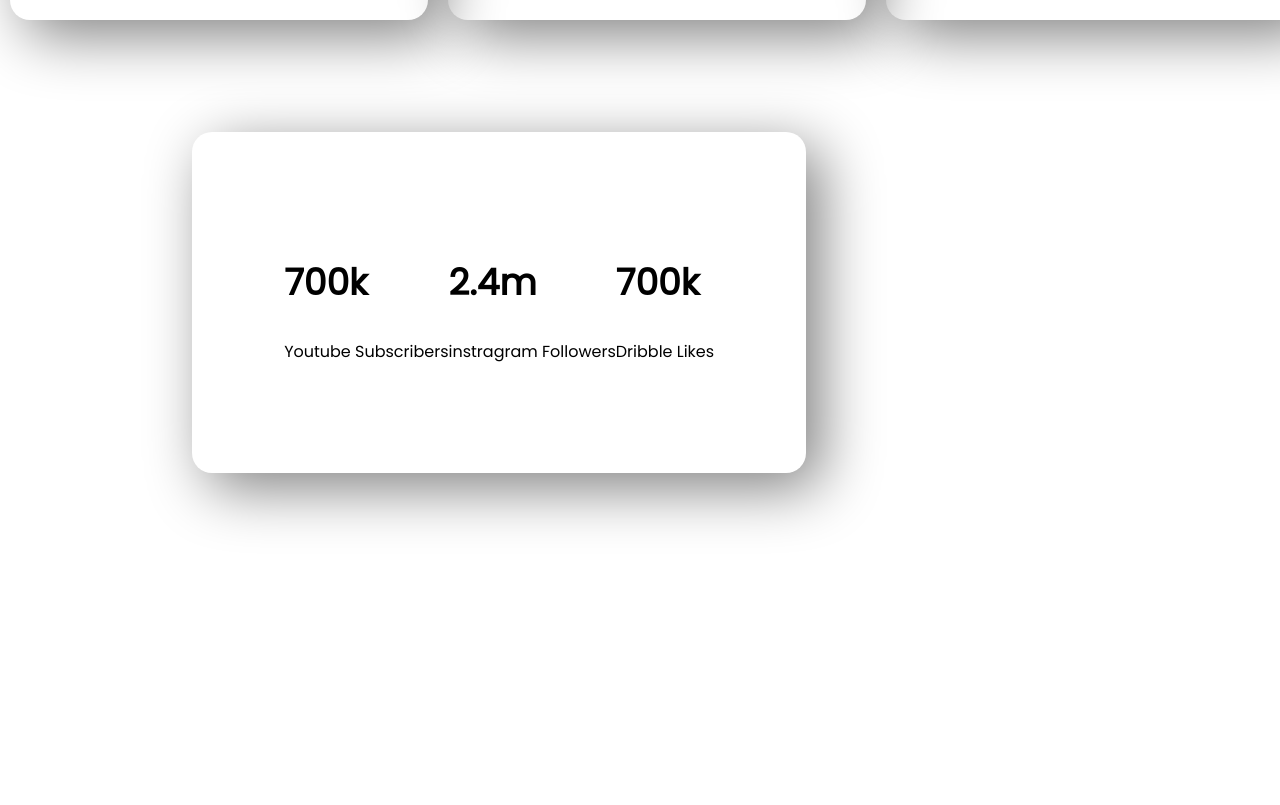
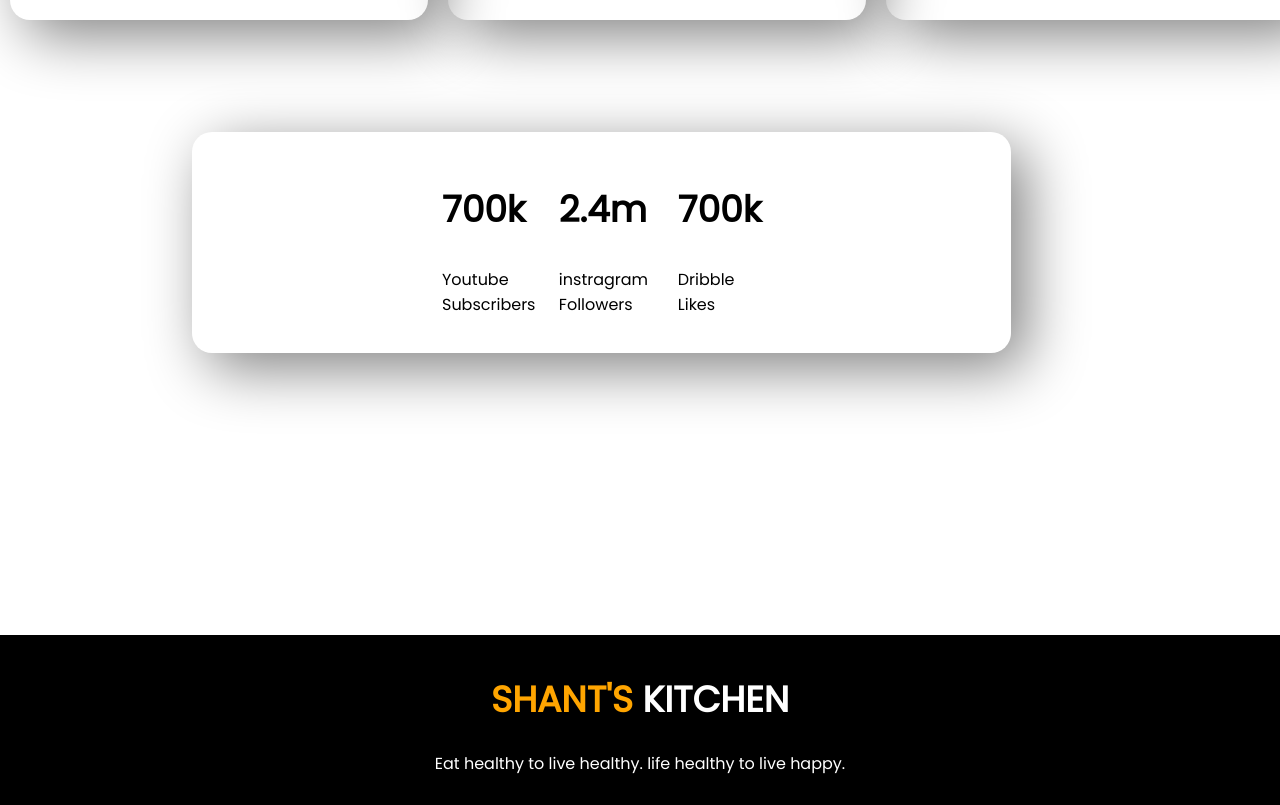
Before and after one commit to shanto1135/food-network, a plain HTML site: page index.html in a window 1280 px wide. Shown: the part 1949-2754 px from the top of the page. Before the commit the page ends 2703 px from the top, so only its background shows below. Drawn offline with Linux system fonts and the light colour scheme.

Commit message:
alhamduliah-done

```diff
--- a/food.css
+++ b/food.css
@@ -65,6 +65,12 @@ h1{
     margin: 10%;
     box-shadow: 15px 15px 60px gray;
     border-radius: 20px;
-    padding: 9%;
+    padding: 20px 250px;
     display: flex;
 }
+footer{
+    text-align: center;
+    background-color: black;
+    color: #fff;
+    padding: 1%;
+}
--- a/index.html
+++ b/index.html
@@ -74,6 +74,7 @@
             <div>
                 <h1>700k</h1>
                 <p>Youtube Subscribers</p>
+
             </div>
             <div>
                 <h1>2.4m</h1>
@@ -85,6 +86,10 @@
             </div>
         </div>
     </section>
+    <footer>
+       <h1> <span class="orange"> SHANT'S</span> KITCHEN</h1>
+       <p>Eat healthy to live healthy. life healthy to live happy.</p>
+    </footer>
 
 </body>
 
```
